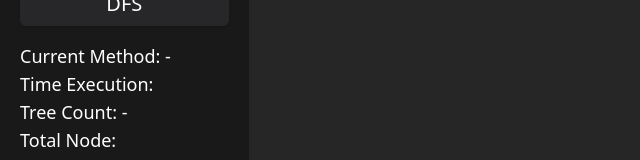
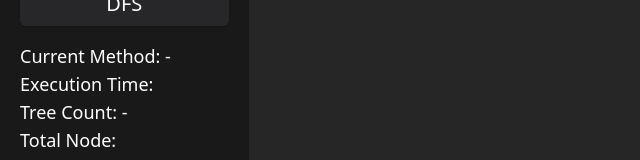
Before and after one commit to AlfianHanifFY/Tubes2_FE_akuAdalahStima2, a React (Create React App) app: page / in a window 1280 px wide. Shown: the part 470-630 px from the top of the page, without its empty margins (0-640 px from the left). Built offline with nearby package versions, Linux system fonts and the light colour scheme; no server answers.

Commit message:
chore: refactor

```diff
--- a/src/pages/Home.js
+++ b/src/pages/Home.js
@@ -183,7 +183,7 @@ const Home = () => {
             <p className="text-lg text-white">
               Current Method: {methodType || " - "}
             </p>
-            <p className="text-lg text-white">Time Execution:</p>
+            <p className="text-lg text-white">Execution Time:</p>
             <p className="text-lg text-white">
               Tree Count: {countTree || " - "}
             </p>
```
